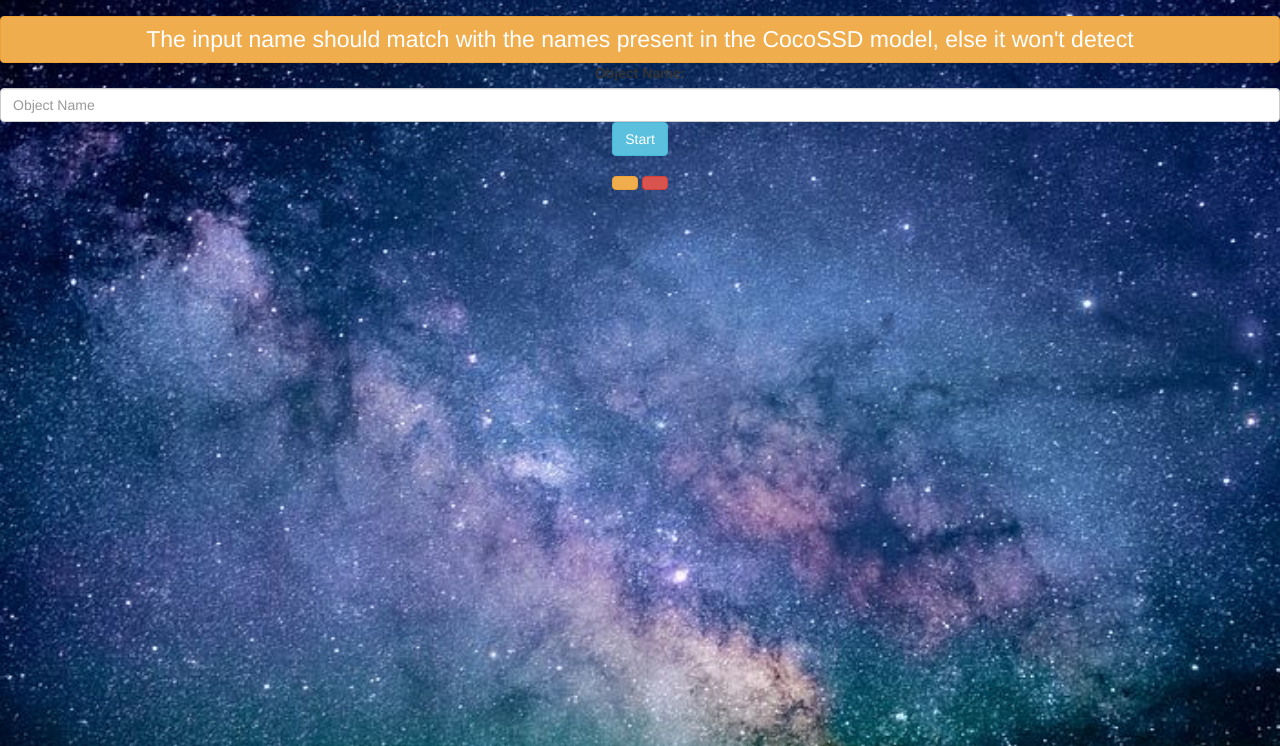
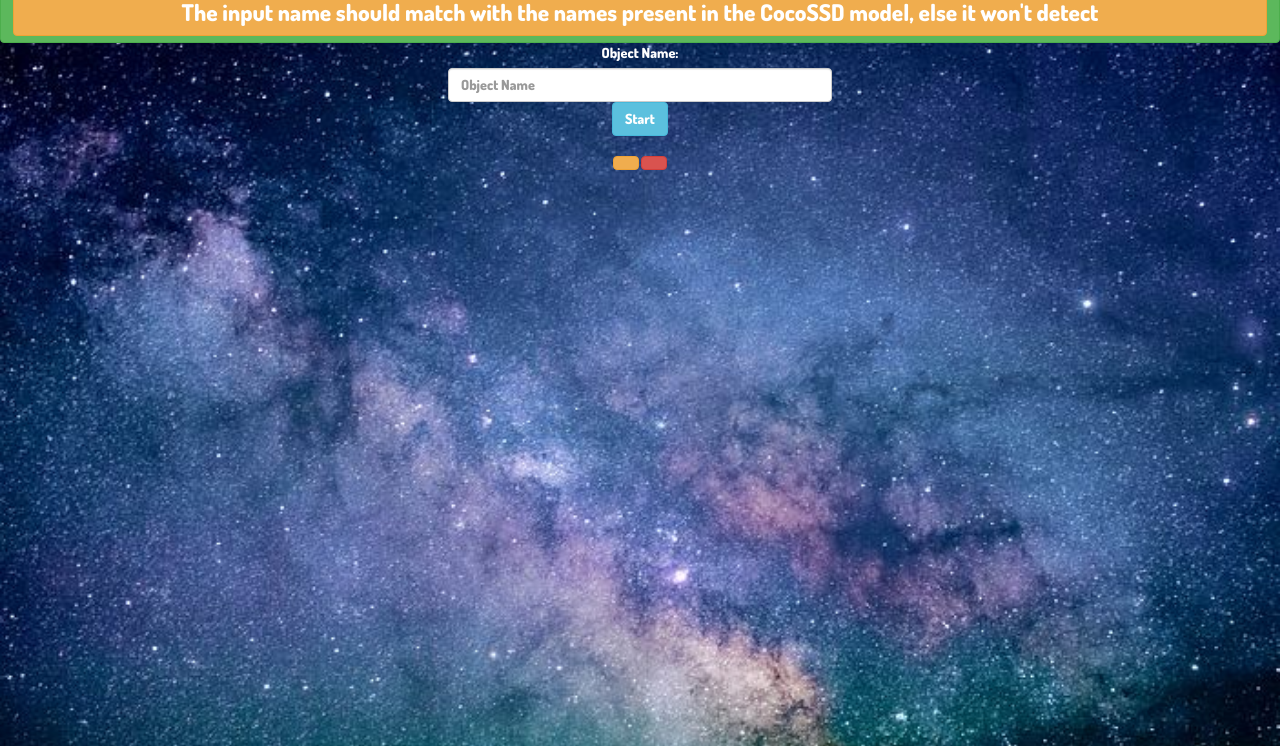
Before and after one commit to Saptarshi1104/AIObjectFinder1, a plain HTML site: page index.html in a window 1280 px wide. Shown: the part 54-800 px from the top of the page. Drawn offline with nearby package versions, Linux system fonts and the light colour scheme; some packages are replaced by stand-ins of ours.

Commit message:
Add files via upload

```diff
--- a/index.html
+++ b/index.html
@@ -5,7 +5,7 @@
         <link rel="stylesheet" href="https://maxcdn.bootstrapcdn.com/bootstrap/3.4.0/css/bootstrap.min.css">
         <script src="https://ajax.googleapis.com/ajax/libs/jquery/3.4.1/jquery.min.js"></script>
         <script src="https://maxcdn.bootstrapcdn.com/bootstrap/3.4.0/js/bootstrap.min.js"></script>
-
+        <link href="https://fonts.googleapis.com/css2?family=Dosis:wght@800&display=swap" rel="stylesheet">
         <script src="https://cdnjs.cloudflare.com/ajax/libs/p5.js/1.0.0/p5.js"></script>
         <script src="https://cdn.jsdelivr.net/npm/p5@1.0.0/lib/addons/p5.sound.min.js"></script>
         <script src="https://unpkg.com/ml5@latest/dist/ml5.min.js"></script>
@@ -16,12 +16,12 @@
         <center>
             <h1 class="btn btn-success heading">AI OBJECT FINDER
                 <br>
-                <h2 class="btn btn-warning heading2">The input name should match with the names present in the CocoSSD model, else it won't detect</h2>
+                <span class="btn btn-warning heading2">The input name should match with the names present in the CocoSSD model, else it won't detect</span>
             </h1>
             <br>
             <label>Object Name: </label>
             <br>
-            <input class="form-control" type="text" placeholder="Object Name">
+            <input class="form-control" type="text" placeholder="Object Name" style="width: 30%;">
             <button class="btn btn-info" onclick="start()">Start</button>
             <br>
             <h3 class="btn btn-warning" id="status"></h3>
--- a/style.css
+++ b/style.css
@@ -1,6 +1,7 @@
 body{
 background-size: cover;
 background-position: center;
+font-family: 'Dosis', Century Gothic;
 }
 .heading{
 width: 100%;
@@ -20,3 +21,6 @@ border: 5px solid white;
 #status, #found{
 font-size: 20px;
 }
+label{
+color: white;
+}
```
